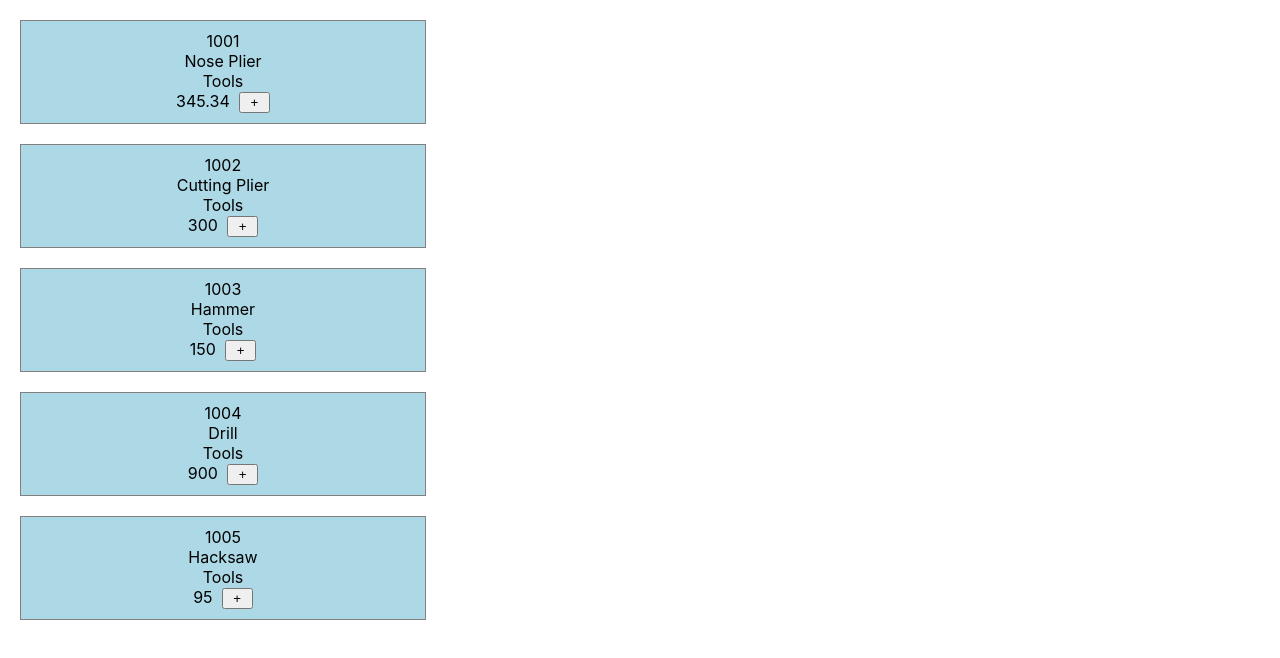
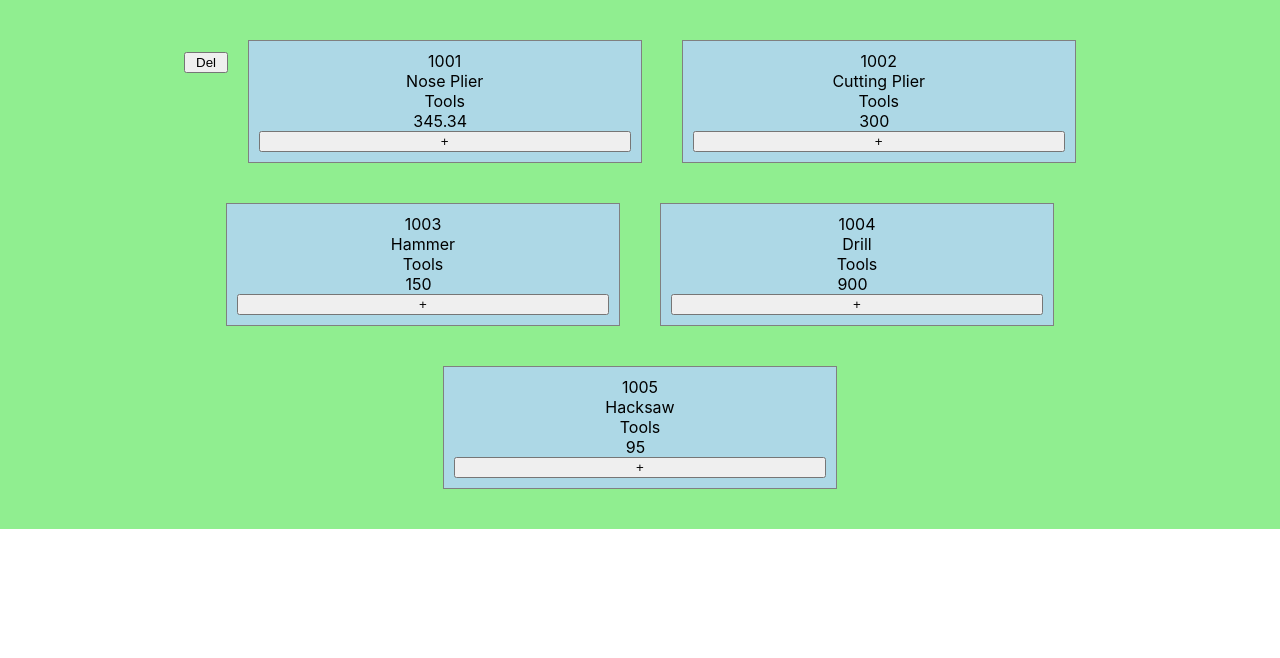
Before and after one commit to erkindunya/reactBasicsVijay, a React (Create React App) app: page / in a window 1280 px wide. Shown: the top 658 px of the page. Built offline with nearby package versions, Linux system fonts and the light colour scheme.

Commit message:
Updated with item delete logic

```diff
--- a/src/App.css
+++ b/src/App.css
@@ -47,4 +47,10 @@
   padding: 10px;
   width: 30%;
   margin: 20px;
+  display: inline-grid;
 }
+
+.products {
+  background-color: lightgreen;
+  padding: 20px;
+}
--- a/src/Products.tsx
+++ b/src/Products.tsx
@@ -5,7 +5,7 @@ import "./App.css";
 import { Product } from "./Product";
 import { IProduct } from "./common/IProduct";
 
-const data: IProduct[] = [
+const products: IProduct[] = [
     {
         id: 1001,
         name: "Nose Plier",
@@ -41,12 +41,25 @@ const data: IProduct[] = [
 export class Products extends React.Component<any, any> {
     constructor(props: any) {
         super(props);
+
+        this.state = {
+            data: products
+        };
     }
 
     public render(): JSX.Element {
-        return <div>
+        return <div className="products">
+            <input type="button" value=" Del " onClick={() => {
+                let newData = [...this.state.data];
+                newData.shift();
+
+                this.setState({
+                    data: newData
+                });
+            }} />
+
             {
-                data.map((p: IProduct) => <Product item={p} />)
+                this.state.data.map((p: IProduct) => <Product item={p} />)
             }
         </div>;
     }
```
